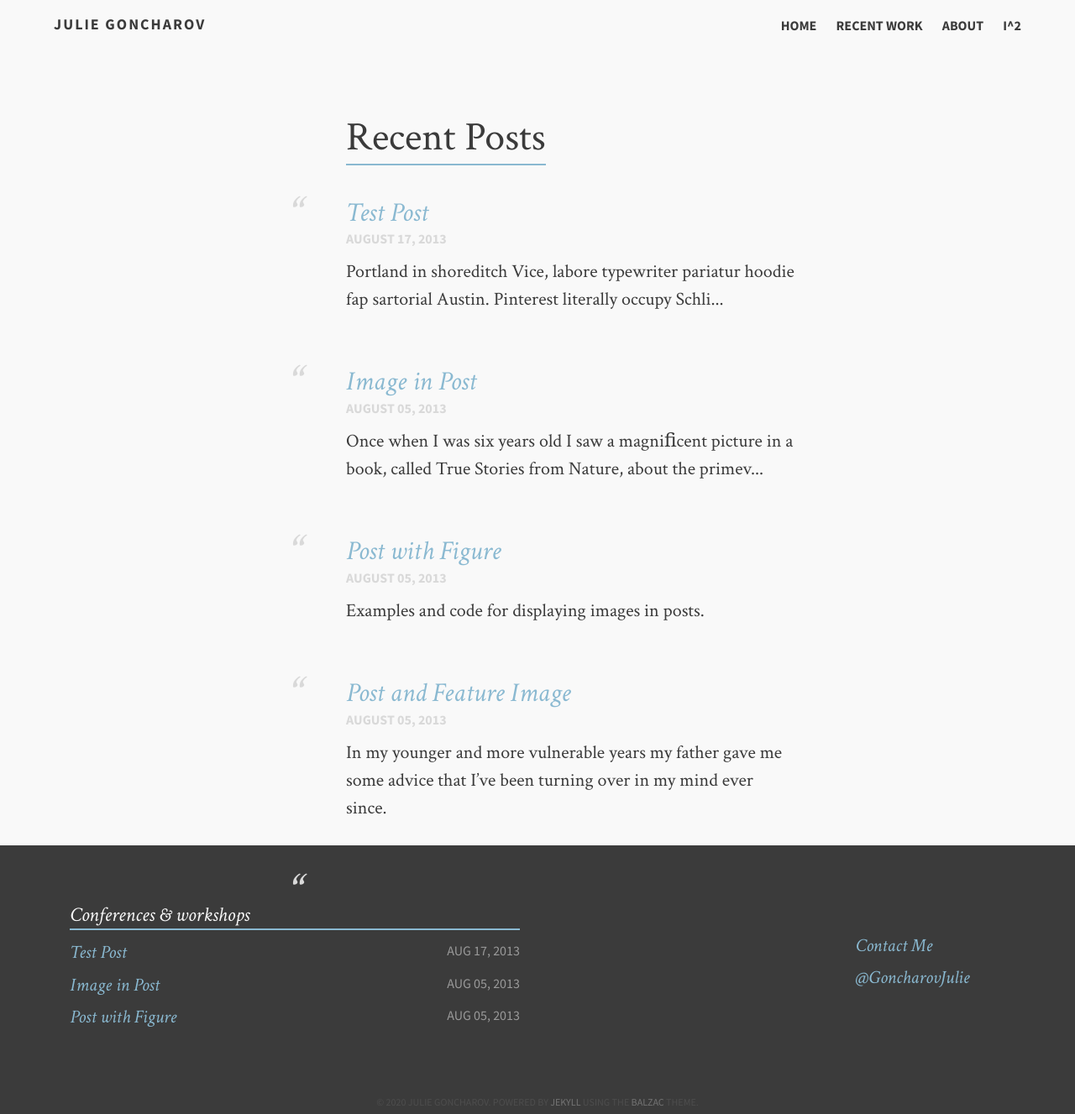
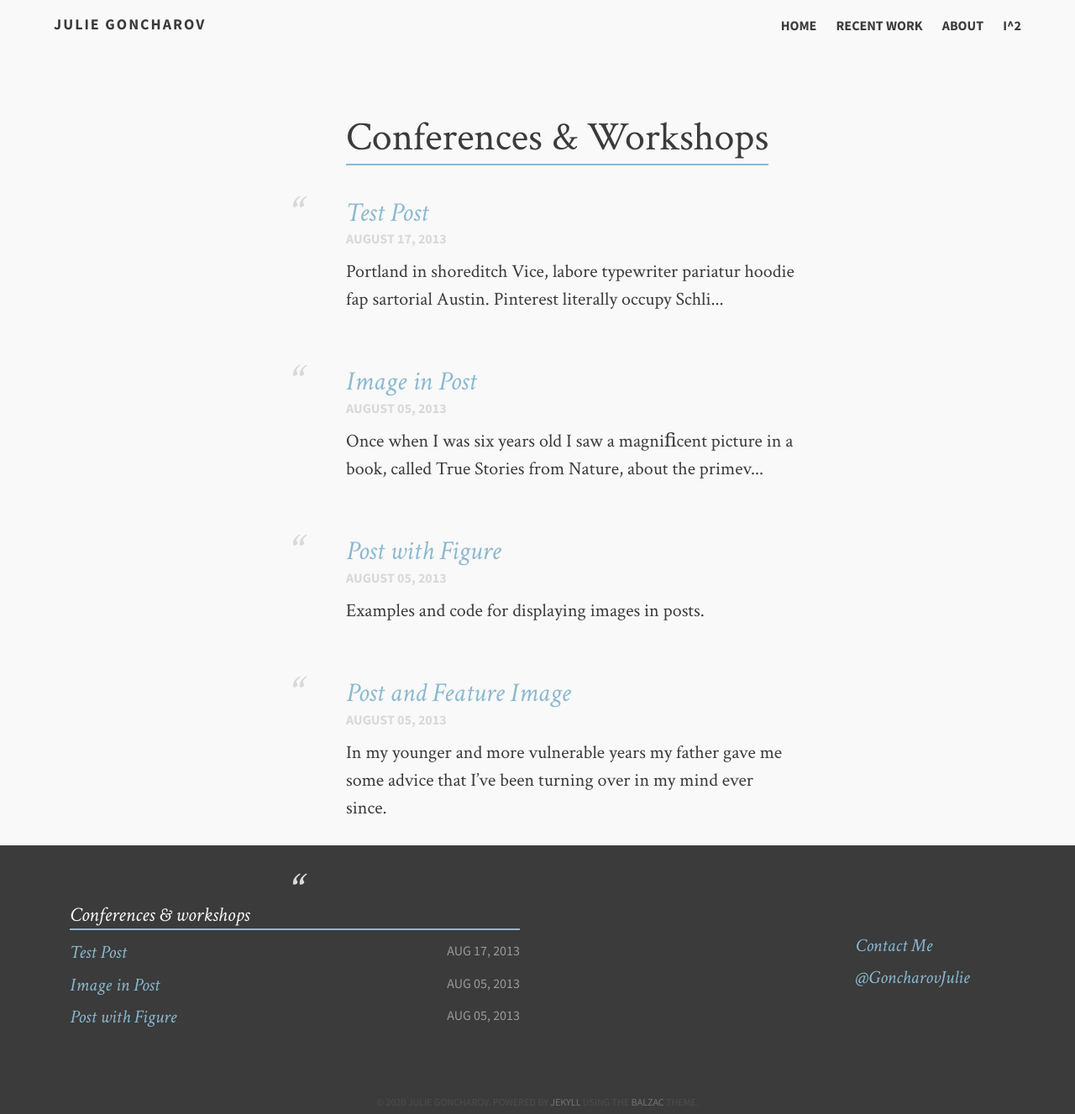
Before and after one commit to julie-goncharov/julie-goncharov.github.io, a Jekyll site: the page built from index.md, in a window 1280 px wide. Shown: the whole page at 84% size. Built offline with Jekyll 4.4.1, drawn with Linux system fonts in a browser that asks for light colours.

Commit message:
update file

```diff
--- a/index.md
+++ b/index.md
@@ -1,7 +1,7 @@
 ---
 layout: home
-title: "Recent Posts"
-tags: [Jekyll, theme, responsive, blog, template]
+title: "Conferences & Workshops"
+tags: [conferences, workshop, slides, poster, handouts]
 image:
-  feature: typewriter.jpg
+  feature:
 ---
```
